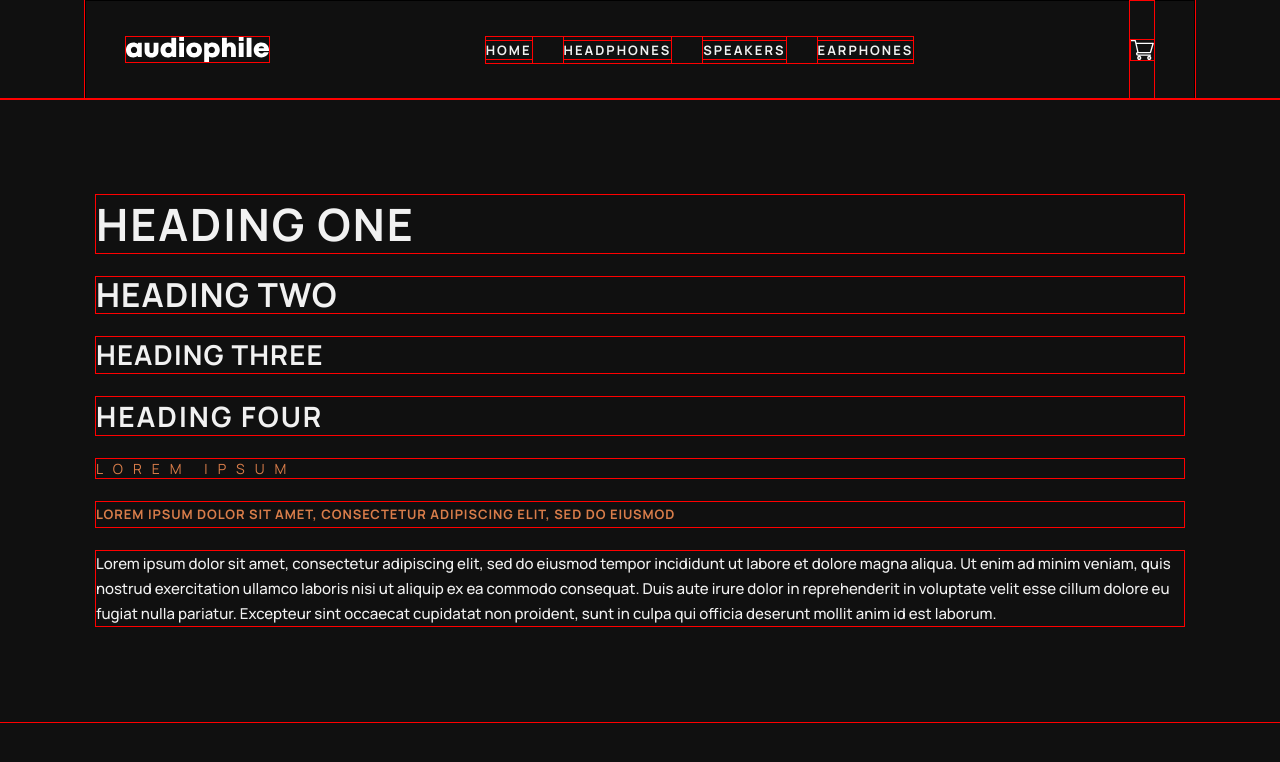
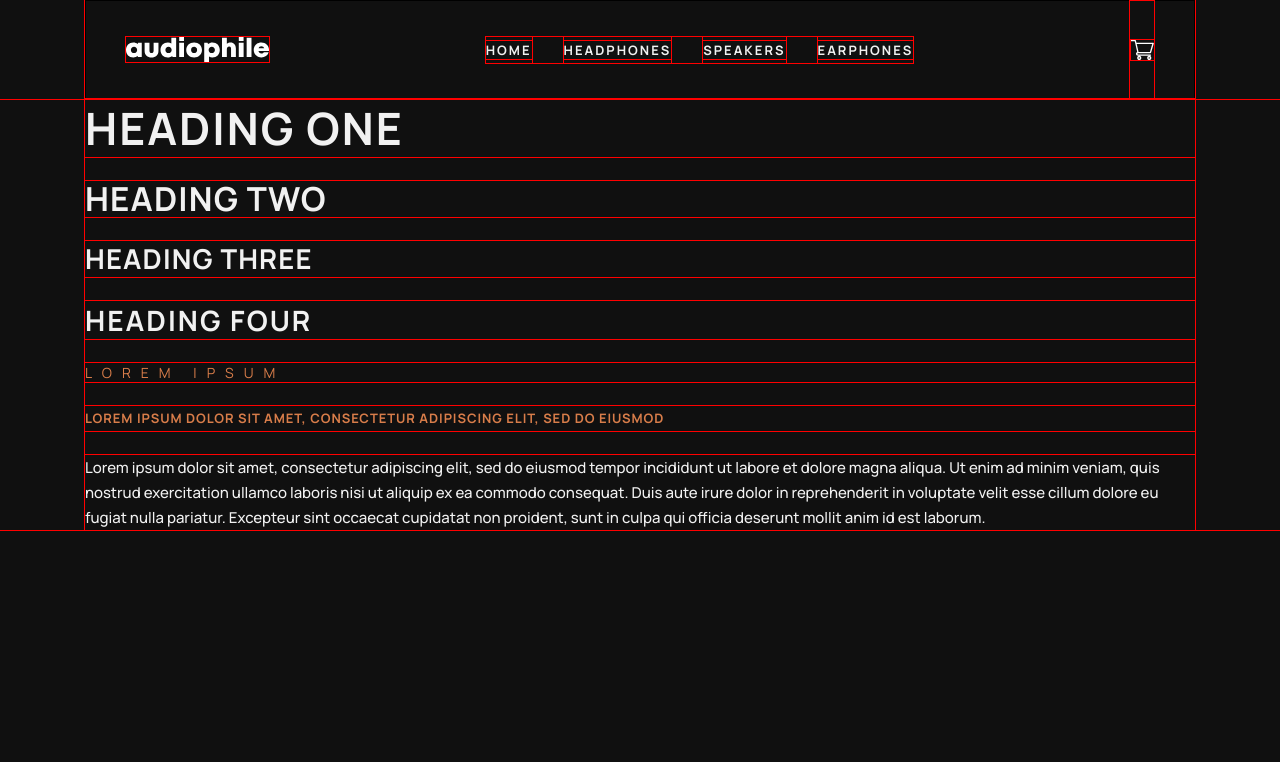
Before and after one commit to garrickheine1127/E-Commerce-Website, a Next.js app: page / in a window 1280 px wide. Shown: the top 762 px of the page. Built offline with nearby package versions, Linux system fonts and the light colour scheme.

Commit message:
Creates container component for children

```diff
--- a/app/layout.tsx
+++ b/app/layout.tsx
@@ -2,6 +2,7 @@ import type { Metadata } from "next";
 import "./globals.css";
 import { manrope } from "@/lib/fonts";
 import { Header } from "@/components/Header";
+import Container from "@/components/Container";
 
 export const metadata: Metadata = {
   title: "Create Next App",
@@ -17,7 +18,7 @@ export default function RootLayout({
     <html lang="en">
       <body className={manrope.className}>
         <Header />
-        {children}
+        <Container>{children}</Container>
       </body>
     </html>
   );
--- a/app/page.tsx
+++ b/app/page.tsx
@@ -1,6 +1,6 @@
 export default function Home() {
   return (
-    <main className="flex flex-col justify-between gap-6 p-24">
+    <div className="flex flex-col gap-6">
       <h1>Heading One</h1>
       <h2>Heading Two</h2>
       <h3>Heading Three</h3>
@@ -18,6 +18,6 @@ export default function Home() {
         occaecat cupidatat non proident, sunt in culpa qui officia deserunt
         mollit anim id est laborum.
       </p>
-    </main>
+    </div>
   );
 }
--- /dev/null
+++ b/components/Container.tsx
@@ -0,0 +1,9 @@
+import React from "react";
+
+export default function Container({ children }: { children: React.ReactNode }) {
+  return (
+    <main className="max-w-[69.375rem] w-full mx-auto px-6 sm:px-10 md:px-0">
+      {children}
+    </main>
+  );
+}
```
